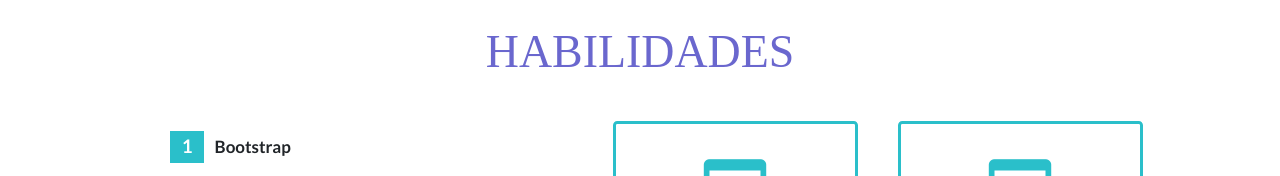
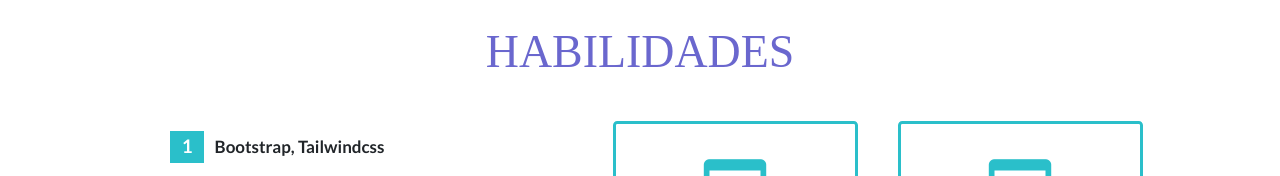
Before and after one commit to AnaliaSV/analiaSV, a website: page sobremi.html in a window 1280 px wide. Shown: the part 920-1096 px from the top of the page. Drawn offline with nearby package versions, Linux system fonts and the light colour scheme; a small style sheet from the web is missing; a web font is replaced by a local one.

Commit message:
Actualización información

```diff
--- a/sobremi.html
+++ b/sobremi.html
@@ -148,7 +148,7 @@
 					<div class="habilidades-left">
 						<div class="grid-lista-sobremi">
 							<div class="lista-grid-numeracion"><div class="div-verde" >1</div></div>
-							<div class="lista-grid">Bootstrap</div>
+							<div class="lista-grid">Bootstrap, Tailwindcss</div>
 							<div class="lista-grid-numeracion"><div class="div-verde"> 2</div></div>
 							<div class="lista-grid">Figma</div>
 							<div class="lista-grid-numeracion"><div class="div-verde" >3</div></div>
```
